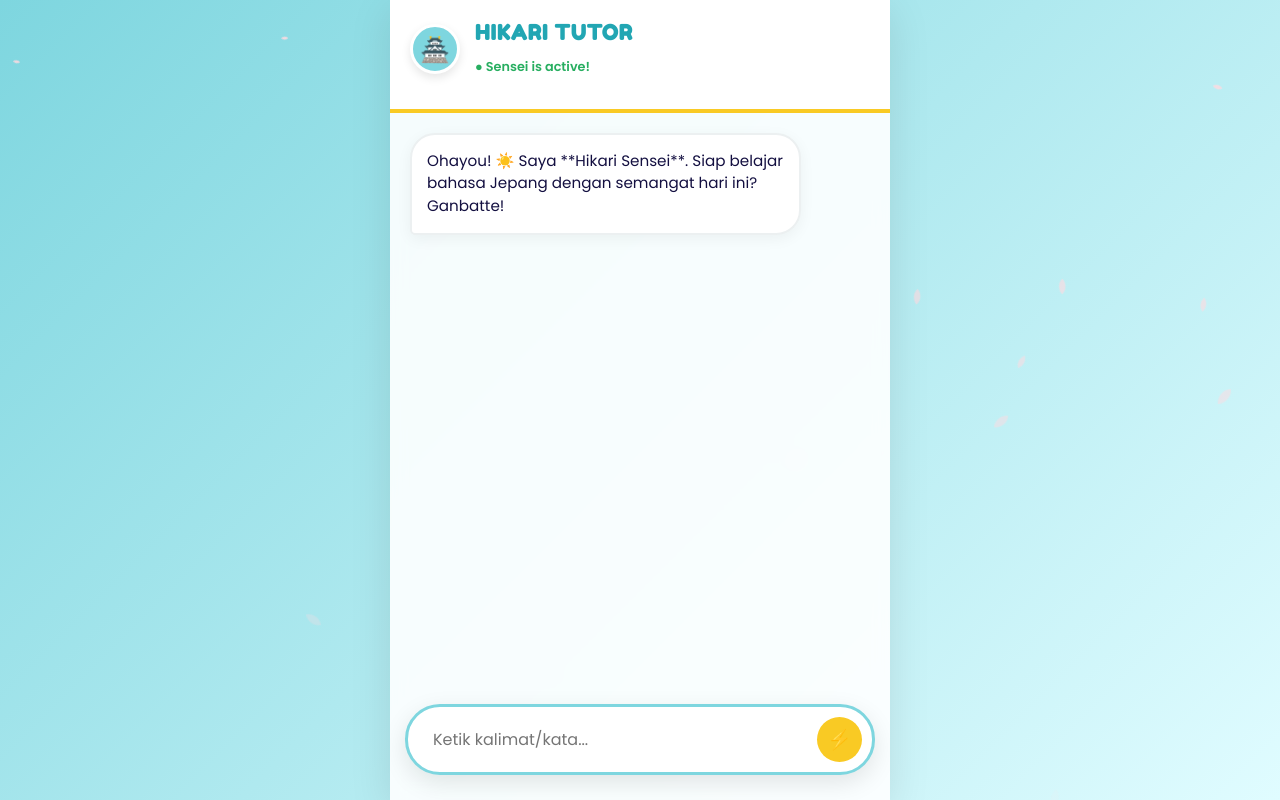
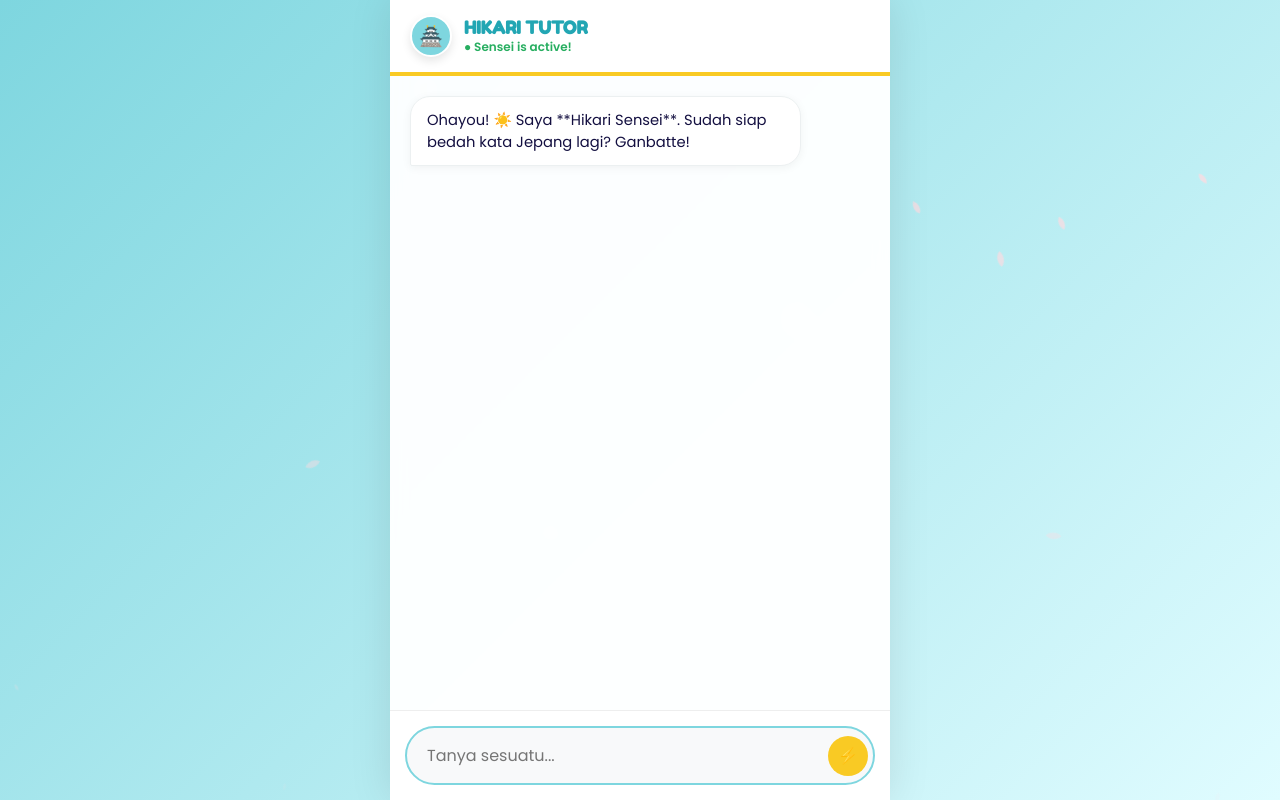
Before and after one commit to zevilents/sensei-chat, a website: page index.html in a window 1280 px wide. Drawn offline with nearby package versions, Linux system fonts and the light colour scheme.

Commit message:
Update index.html

```diff
--- a/index.html
+++ b/index.html
@@ -2,7 +2,7 @@
 <html lang="id">
 <head>
     <meta charset="UTF-8">
-    <meta name="viewport" content="width=device-width, initial-scale=1.0, maximum-scale=1.0, user-scalable=no">
+    <meta name="viewport" content="width=device-width, initial-scale=1.0, maximum-scale=1.0, user-scalable=no, viewport-fit=cover">
     <title>HikariTutor - Summer Anime Edition</title>
     <link href="https://fonts.googleapis.com/css2?family=Fredoka+One&family=Noto+Sans+JP:wght@400;700&family=Poppins:wght@400;600&display=swap" rel="stylesheet">
     <script src="https://cdn.jsdelivr.net/npm/marked/marked.min.js"></script>
@@ -11,7 +11,7 @@
             --sky-blue: #7ed6df;
             --deep-blue: #22a6b3;
             --sun-yellow: #f9ca24;
-            --cloud-white: rgba(255, 255, 255, 0.9);
+            --cloud-white: rgba(255, 255, 255, 0.95);
             --text-dark: #130f40;
         }
 
@@ -23,25 +23,22 @@
             margin: 0;
             display: flex;
             justify-content: center;
+            /* Menggunakan dvh agar akurat di mobile browser */
             height: 100vh;
-            overflow: hidden; /* Mencegah scroll pada background */
+            height: 100dvh;
+            overflow: hidden;
         }
 
-        /* --- ANIMASI BACKGROUND SAKURA --- */
+        /* --- ANIMASI SAKURA --- */
         .sakura-container {
             position: fixed;
             top: 0; left: 0; width: 100%; height: 100%;
-            pointer-events: none;
-            z-index: 1;
+            pointer-events: none; z-index: 1;
         }
-
         .petal {
-            position: absolute;
-            background-color: #ffdae0;
-            border-radius: 150% 0 150% 0;
-            animation: fall linear infinite;
+            position: absolute; background-color: #ffdae0;
+            border-radius: 150% 0 150% 0; animation: fall linear infinite;
         }
-
         @keyframes fall {
             0% { transform: translateY(-10vh) rotate(0deg); opacity: 1; }
             100% { transform: translateY(110vh) rotate(360deg); opacity: 0; }
@@ -52,73 +49,62 @@
             width: 100%;
             max-width: 500px;
             display: flex;
-            flex-direction: column;
+            flex-direction: column; /* Menyusun ke bawah secara urut */
             z-index: 2;
             background: var(--cloud-white);
             backdrop-filter: blur(8px);
-            box-shadow: 0 10px 40px rgba(0,0,0,0.1);
+            box-shadow: 0 0 40px rgba(0,0,0,0.1);
             position: relative;
+            height: 100%; /* Mengikuti tinggi body */
         }
 
         header {
-            padding: 20px;
+            padding: 15px 20px;
             background: white;
             display: flex;
             align-items: center;
-            gap: 15px;
+            gap: 12px;
             border-bottom: 4px solid var(--sun-yellow);
-            position: sticky;
-            top: 0;
-            z-index: 10;
+            flex-shrink: 0; /* Header tidak boleh menyusut */
         }
 
         .avatar {
-            width: 50px; height: 50px;
+            width: 42px; height: 42px;
             background: var(--sky-blue);
             border-radius: 50%;
-            display: flex;
-            align-items: center; justify-content: center;
-            font-size: 1.5rem;
-            border: 3px solid white;
+            display: flex; align-items: center; justify-content: center;
+            font-size: 1.2rem; border: 2px solid white;
             box-shadow: 0 4px 10px rgba(0,0,0,0.1);
-            animation: bounce 2s infinite;
-        }
-
-        @keyframes bounce {
-            0%, 100% { transform: translateY(0); }
-            50% { transform: translateY(-5px); }
         }
 
         .status-info h1 {
             font-family: 'Fredoka One', cursive;
-            font-size: 1.3rem; margin: 0; color: var(--deep-blue);
-            letter-spacing: 1px;
+            font-size: 1.1rem; margin: 0; color: var(--deep-blue);
         }
 
         /* --- CHAT WINDOW --- */
         #chat-window {
-            flex: 1;
+            flex: 1; /* Mengambil sisa ruang tengah */
             padding: 20px;
             overflow-y: auto;
             display: flex;
             flex-direction: column;
             gap: 15px;
-            padding-bottom: 120px;
+            background: rgba(255,255,255,0.3);
         }
 
         .bubble {
             max-width: 85%;
-            padding: 15px;
-            border-radius: 25px;
-            font-size: 0.95rem;
+            padding: 12px 16px;
+            border-radius: 20px;
+            font-size: 0.92rem;
             line-height: 1.5;
-            position: relative;
-            animation: popIn 0.4s cubic-bezier(0.175, 0.885, 0.32, 1.275);
-            box-shadow: 0 4px 15px rgba(0,0,0,0.05);
+            animation: popIn 0.3s cubic-bezier(0.175, 0.885, 0.32, 1.1);
+            box-shadow: 0 2px 10px rgba(0,0,0,0.05);
         }
 
         @keyframes popIn {
-            from { opacity: 0; transform: scale(0.8) translateY(20px); }
+            from { opacity: 0; transform: scale(0.9) translateY(10px); }
             to { opacity: 1; transform: scale(1) translateY(0); }
         }
 
@@ -126,72 +112,81 @@
             align-self: flex-start;
             background: white;
             color: var(--text-dark);
-            border-bottom-left-radius: 5px;
-            border: 2px solid #ecf0f1;
+            border-bottom-left-radius: 2px;
+            border: 1px solid #ecf0f1;
         }
 
         .user {
             align-self: flex-end;
             background: var(--sky-blue);
             color: white;
-            border-bottom-right-radius: 5px;
-            font-weight: 600;
+            border-bottom-right-radius: 2px;
         }
 
         /* --- LOADING SHURIKEN --- */
         .loading-bubble {
             align-self: flex-start;
             background: white;
-            padding: 12px 20px;
-            border-radius: 20px;
+            padding: 10px 15px;
+            border-radius: 15px;
             display: none;
             align-items: center;
-            gap: 12px;
+            gap: 10px;
             border: 2px solid var(--sun-yellow);
         }
-
         .shuriken {
-            width: 30px; height: 30px;
+            width: 24px; height: 24px;
             background: var(--sun-yellow);
             clip-path: polygon(50% 0%, 61% 35%, 98% 35%, 68% 57%, 79% 91%, 50% 70%, 21% 91%, 32% 57%, 2% 35%, 39% 35%);
             animation: spin 0.8s linear infinite;
         }
-
         @keyframes spin { to { transform: rotate(360deg); } }
 
-        /* --- INPUT AREA --- */
+        /* --- INPUT AREA (FIXED BOTTOM) --- */
+        .bottom-bar {
+            padding: 15px;
+            background: white;
+            border-top: 1px solid #eee;
+            flex-shrink: 0; /* Area input tidak boleh menyusut */
+            /* Mengatasi area aman iPhone (notch bawah) */
+            padding-bottom: calc(15px + env(safe-area-inset-bottom));
+        }
+
         .input-container {
-            position: absolute;
-            bottom: 25px; left: 15px; right: 15px;
+            background: #f8f9fa;
+            padding: 5px;
+            border-radius: 30px;
+            display: flex;
+            align-items: center;
+            border: 2px solid var(--sky-blue);
+            transition: 0.3s;
+        }
+
+        .input-container:focus-within {
+            border-color: var(--deep-blue);
             background: white;
-            padding: 10px;
-            border-radius: 35px;
-            display: flex;
-            box-shadow: 0 8px 25px rgba(0,0,0,0.1);
-            border: 3px solid var(--sky-blue);
         }
 
         input {
             flex: 1; border: none; padding: 10px 15px;
             outline: none; font-size: 1rem; font-family: inherit;
+            background: transparent;
         }
 
         button {
             background: var(--sun-yellow);
             color: white; border: none;
-            width: 45px; height: 45px;
+            width: 40px; height: 40px;
             border-radius: 50%;
             cursor: pointer;
-            transition: 0.3s;
-            font-size: 1.2rem;
             display: flex; align-items: center; justify-content: center;
+            font-size: 1rem;
+            flex-shrink: 0;
         }
 
-        button:hover { transform: scale(1.1) rotate(10deg); background: var(--deep-blue); }
-
-        /* MARKDOWN CUSTOM */
-        .bubble h3 { color: var(--deep-blue); margin: 5px 0; font-size: 1.1rem; }
-        .bubble hr { border: 1px dashed #ddd; margin: 10px 0; }
+        /* MARKDOWN STYLING */
+        .bubble h3 { color: var(--deep-blue); margin: 8px 0 4px; font-size: 1rem; }
+        .bubble hr { border: 1px dashed #eee; margin: 8px 0; }
     </style>
 </head>
 <body>
@@ -203,37 +198,39 @@
         <div class="avatar">🏯</div>
         <div class="status-info">
             <h1>HIKARI TUTOR</h1>
-            <p style="color: #27ae60; font-weight: bold; font-size: 0.8rem;">● Sensei is active!</p>
+            <p style="color: #27ae60; font-weight: bold; font-size: 0.75rem; margin:0;">● Sensei is active!</p>
         </div>
     </header>
 
     <div id="chat-window">
         <div class="bubble sensei">
-            Ohayou! ☀️ Saya **Hikari Sensei**. Siap belajar bahasa Jepang dengan semangat hari ini? Ganbatte!
+            Ohayou! ☀️ Saya **Hikari Sensei**. Sudah siap bedah kata Jepang lagi? Ganbatte!
         </div>
 
         <div id="loading" class="loading-bubble">
             <div class="shuriken"></div>
-            <span style="font-weight: bold; color: var(--deep-blue);">Sensei thinking...</span>
+            <span style="font-size: 0.85rem; font-weight: bold; color: var(--deep-blue);">Sensei thinking...</span>
         </div>
     </div>
 
-    <div class="input-container">
-        <input type="text" id="userInput" placeholder="Ketik kalimat/kata..." onkeypress="if(event.key==='Enter') sendMessage()">
-        <button onclick="sendMessage()">⚡</button>
+    <div class="bottom-bar">
+        <div class="input-container">
+            <input type="text" id="userInput" placeholder="Tanya sesuatu..." autocomplete="off" onkeypress="if(event.key==='Enter') sendMessage()">
+            <button onclick="sendMessage()">⚡</button>
+        </div>
     </div>
 </div>
 
 <script>
-    // Membuat animasi sakura berguguran
+    // Sakura petals animation
     const sakuraContainer = document.getElementById('sakura');
-    for (let i = 0; i < 20; i++) {
+    for (let i = 0; i < 15; i++) {
         const petal = document.createElement('div');
         petal.className = 'petal';
         petal.style.left = Math.random() * 100 + 'vw';
-        petal.style.width = Math.random() * 10 + 5 + 'px';
+        petal.style.width = Math.random() * 8 + 5 + 'px';
         petal.style.height = petal.style.width;
-        petal.style.animationDuration = Math.random() * 3 + 2 + 's';
+        petal.style.animationDuration = Math.random() * 3 + 3 + 's';
         petal.style.animationDelay = Math.random() * 5 + 's';
         sakuraContainer.appendChild(petal);
     }
@@ -264,7 +261,7 @@
             chatWindow.innerHTML += `<div class="bubble sensei">${marked.parse(data.reply)}</div>`;
         } catch (e) {
             loading.style.display = 'none';
-            chatWindow.innerHTML += `<div class="bubble sensei">Gomen! Ada gangguan sinyal di desa Ninja. 🌸</div>`;
+            chatWindow.innerHTML += `<div class="bubble sensei">Gomen! Koneksi terputus. 🌸</div>`;
         }
         chatWindow.scrollTop = chatWindow.scrollHeight;
     }
```
